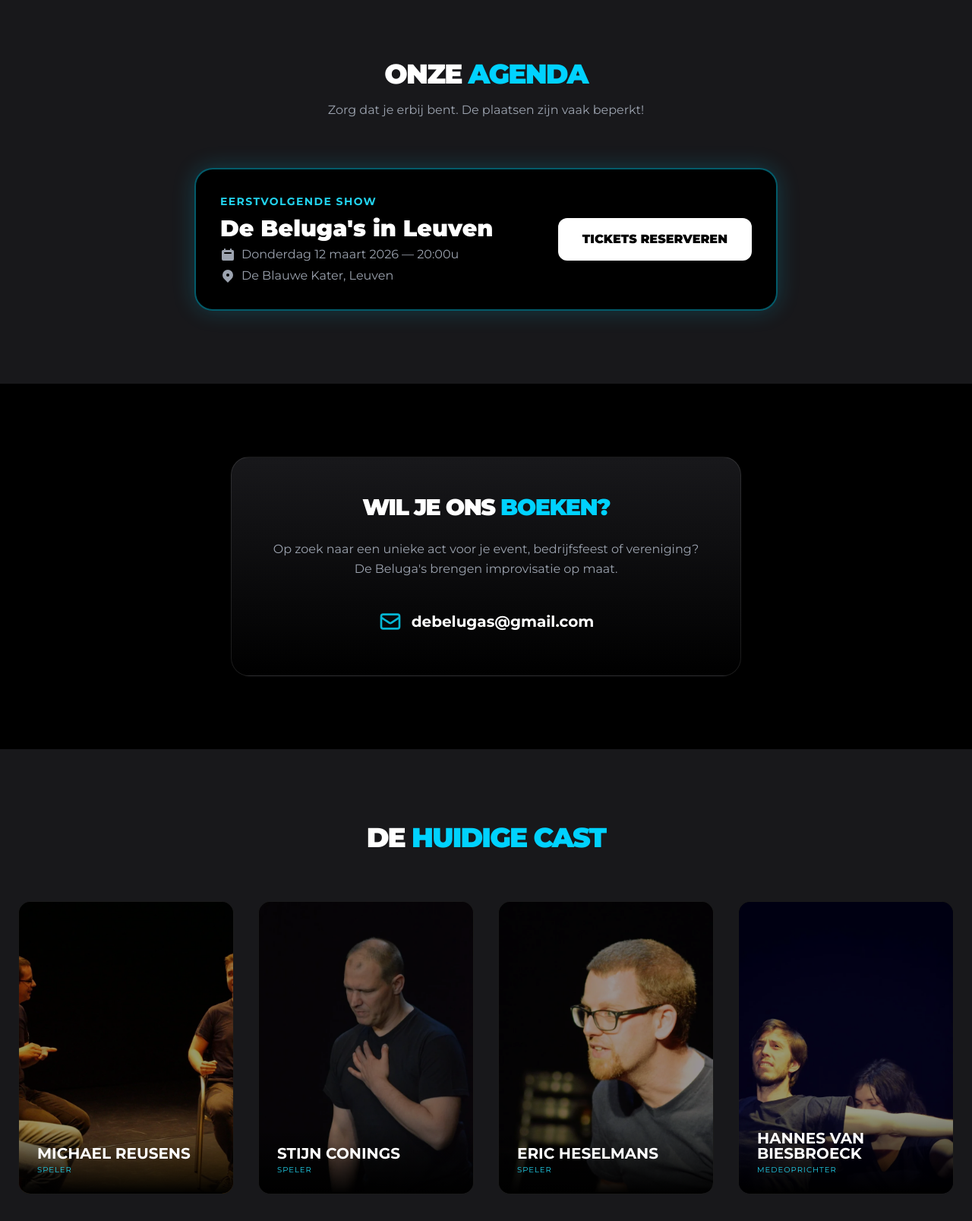
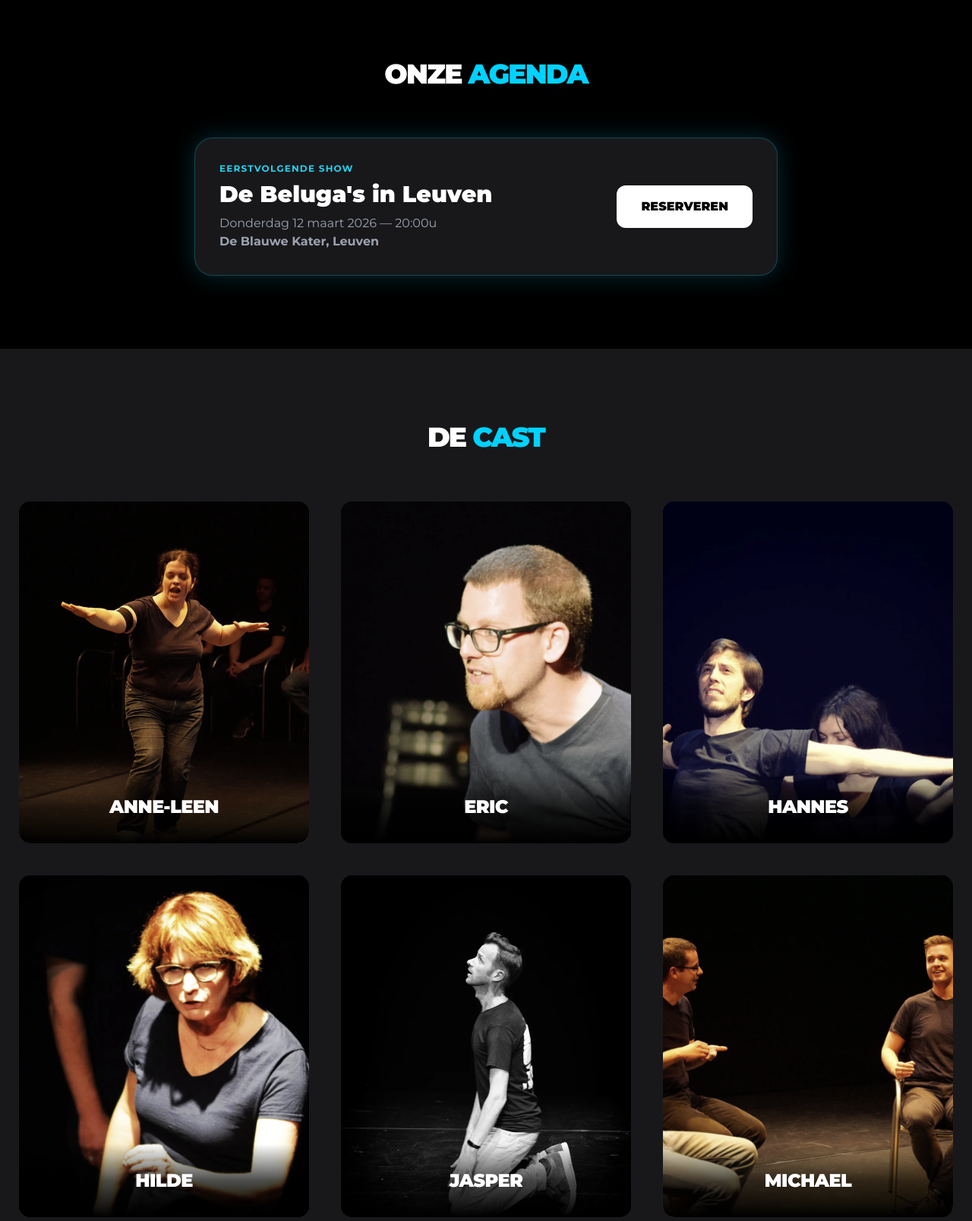
Before and after one commit to reusensm/debelugas-github.io, a plain HTML site: page index.html in a window 1280 px wide. Shown: the part 820-2427 px from the top of the page at 76% size. Drawn offline with nearby package versions, Linux system fonts and the light colour scheme.

Commit message:
alle spelers toegeveogd

```diff
--- a/index.html
+++ b/index.html
@@ -12,6 +12,8 @@
         .hero-gradient { background: linear-gradient(135deg, #004e92 0%, #000428 100%); }
         .accent-color { color: #00d2ff; }
         .ticket-glow { box-shadow: 0 0 30px rgba(0, 210, 255, 0.2); }
+        .player-card img { filter: grayscale(30%); transition: all 0.5s ease; }
+        .player-card:hover img { filter: grayscale(0%); transform: scale(1.05); }
     </style>
 </head>
 <body class="overflow-x-hidden">
@@ -21,9 +23,9 @@
             <img src="images/belugaslogo.webp" alt="De Beluga's Logo" class="h-10 w-auto">
             <div class="hidden md:flex space-x-8 font-bold uppercase tracking-widest text-xs">
                 <a href="#home" class="hover:text-cyan-400 transition">Home</a>
-                <a href="#agenda" class="text-cyan-400 hover:text-white transition underline underline-offset-8">Tickets</a>
+                <a href="#agenda" class="hover:text-cyan-400 transition">Agenda</a>
                 <a href="#spelers" class="hover:text-cyan-400 transition">Spelers</a>
-                <a href="#boeking" class="hover:text-cyan-400 transition border border-cyan-500 px-3 py-1 rounded">Boek ons</a>
+                <a href="#boeking" class="bg-cyan-500 text-black px-4 py-2 rounded-full hover:bg-white transition">Boek ons</a>
             </div>
         </div>
     </nav>
@@ -32,91 +34,135 @@
         <div class="container mx-auto px-6 text-center md:text-left flex flex-col md:flex-row items-center">
             <div class="md:w-1/2 animate__animated animate__fadeInLeft">
                 <h1 class="text-6xl md:text-8xl font-black mb-4 uppercase tracking-tighter leading-none">DE <br><span class="accent-color">BELUGA'S</span></h1>
-                <p class="text-xl md:text-2xl mb-8 text-gray-300 leading-relaxed">Improvisatietheater op het scherpst van de snede. Geen script, enkel pure energie.</p>
-                <a href="#agenda" class="bg-cyan-500 hover:bg-cyan-400 text-black font-black py-4 px-10 rounded-full transition-all transform hover:scale-105 inline-block text-lg shadow-xl">KOOP TICKETS</a>
+                <p class="text-xl md:text-2xl mb-8 text-gray-300 leading-relaxed">Niets staat vast. Alles is mogelijk. Improvisatietheater op het scherpst van de snede.</p>
+                <div class="flex flex-col sm:flex-row gap-4">
+                    <a href="#agenda" class="bg-cyan-500 hover:bg-cyan-400 text-black font-black py-4 px-10 rounded-full transition-all transform hover:scale-105 inline-block text-center shadow-xl">KOOP TICKETS</a>
+                    <a href="#spelers" class="border-2 border-white hover:bg-white hover:text-black font-black py-4 px-10 rounded-full transition-all inline-block text-center">DE CAST</a>
+                </div>
             </div>
             <div class="md:w-1/2 mt-12 md:mt-0 animate__animated animate__zoomIn flex justify-center">
-                <img src="images/belugaslogo.webp" alt="Beluga Logo" class="w-3/4 drop-shadow-[0_0_50px_rgba(0,210,255,0.4)]">
+                <img src="images/belugaslogo.webp" alt="Beluga Logo Groot" class="w-3/4 drop-shadow-[0_0_50px_rgba(0,210,255,0.4)]">
             </div>
         </div>
     </section>
 
-    <section id="agenda" class="py-24 bg-zinc-900 border-t border-white/5">
+    <section id="agenda" class="py-24 bg-black border-t border-white/5">
         <div class="container mx-auto px-6">
-            <h2 class="text-4xl font-black text-center mb-4 uppercase tracking-tighter">Onze <span class="accent-color">Agenda</span></h2>
-            <p class="text-gray-400 text-center mb-16">Zorg dat je erbij bent. De plaatsen zijn vaak beperkt!</p>
+            <h2 class="text-4xl font-black text-center mb-16 uppercase tracking-tighter">Onze <span class="accent-color">Agenda</span></h2>
+            <div class="max-w-3xl mx-auto">
+                <div class="bg-zinc-900 border border-cyan-500/30 rounded-3xl p-8 ticket-glow flex flex-col md:flex-row items-center justify-between gap-8">
+                    <div class="text-center md:text-left">
+                        <div class="text-cyan-400 font-bold uppercase tracking-widest text-xs mb-2">Eerstvolgende show</div>
+                        <h3 class="text-3xl font-black mb-2">De Beluga's in Leuven</h3>
+                        <p class="text-gray-400">Donderdag 12 maart 2026 — 20:00u</p>
+                        <p class="text-gray-400 font-bold">De Blauwe Kater, Leuven</p>
+                    </div>
+                    <a href="https://www.debelugas.be/optredens" target="_blank" class="bg-white text-black font-black py-4 px-8 rounded-xl hover:bg-cyan-400 transition-colors inline-block text-center">
+                        RESERVEREN
+                    </a>
+                </div>
+            </div>
+        </div>
+    </section>
 
-            <div class="max-w-3xl mx-auto">
-                <div class="bg-black border-2 border-cyan-500/50 rounded-3xl p-8 ticket-glow flex flex-col md:flex-row items-center justify-between gap-8 transform hover:scale-[1.02] transition">
-                    <div class="text-center md:text-left">
-                        <div class="text-cyan-400 font-bold uppercase tracking-widest text-sm mb-2">Eerstvolgende show</div>
-                        <h3 class="text-3xl font-black mb-1">De Beluga's in Leuven</h3>
-                        <p class="text-gray-400 flex items-center justify-center md:justify-start">
-                            <svg class="w-5 h-5 mr-2" fill="currentColor" viewBox="0 0 20 20"><path fill-rule="evenodd" d="M6 2a1 1 0 00-1 1v1H4a2 2 0 00-2 2v10a2 2 0 002 2h12a2 2 0 002-2V6a2 2 0 00-2-2h-1V3a1 1 0 10-2 0v1H7V3a1 1 0 00-1-1zm0 5a1 1 0 000 2h8a1 1 0 100-2H6z" clip-rule="evenodd"></path></svg>
-                            Donderdag 12 maart 2026 — 20:00u
-                        </p>
-                        <p class="text-gray-400 flex items-center justify-center md:justify-start mt-1">
-                            <svg class="w-5 h-5 mr-2" fill="currentColor" viewBox="0 0 20 20"><path fill-rule="evenodd" d="M5.05 4.05a7 7 0 119.9 9.9L10 18.9l-4.95-4.95a7 7 0 010-9.9zM10 11a2 2 0 100-4 2 2 0 000 4z" clip-rule="evenodd"></path></svg>
-                            De Blauwe Kater, Leuven
-                        </p>
-                    </div>
-                    <div>
-                        <a href="https://www.debelugas.be/optredens" target="_blank" class="bg-white text-black font-black py-4 px-8 rounded-xl hover:bg-cyan-400 transition-colors inline-block text-center whitespace-nowrap">
-                            TICKETS RESERVEREN
-                        </a>
+    <section id="spelers" class="py-24 bg-zinc-900">
+        <div class="container mx-auto px-6">
+            <h2 class="text-4xl font-black text-center mb-16 uppercase tracking-tighter">De <span class="accent-color">Cast</span></h2>
+
+            <div class="grid grid-cols-1 sm:grid-cols-2 lg:grid-cols-3 gap-10">
+
+                <div class="player-card group relative overflow-hidden rounded-2xl bg-black border border-white/10 text-center">
+                    <img src="images/spelers/anne-leen.webp" alt="Anne-leen" class="w-full h-[450px] object-cover">
+                    <div class="absolute bottom-0 left-0 w-full p-8 bg-gradient-to-t from-black via-black/70 to-transparent">
+                        <p class="text-2xl font-black uppercase tracking-tight">Anne-leen</p>
                     </div>
                 </div>
+
+                <div class="player-card group relative overflow-hidden rounded-2xl bg-black border border-white/10 text-center">
+                    <img src="images/spelers/eric.webp" alt="Eric" class="w-full h-[450px] object-cover">
+                    <div class="absolute bottom-0 left-0 w-full p-8 bg-gradient-to-t from-black via-black/70 to-transparent">
+                        <p class="text-2xl font-black uppercase tracking-tight">Eric</p>
+                    </div>
+                </div>
+
+                <div class="player-card group relative overflow-hidden rounded-2xl bg-black border border-white/10 text-center">
+                    <img src="images/spelers/hannes.webp" alt="Hannes" class="w-full h-[450px] object-cover">
+                    <div class="absolute bottom-0 left-0 w-full p-8 bg-gradient-to-t from-black via-black/70 to-transparent">
+                        <p class="text-2xl font-black uppercase tracking-tight">Hannes</p>
+                    </div>
+                </div>
+
+                <div class="player-card group relative overflow-hidden rounded-2xl bg-black border border-white/10 text-center">
+                    <img src="images/spelers/hilde.webp" alt="Hilde" class="w-full h-[450px] object-cover">
+                    <div class="absolute bottom-0 left-0 w-full p-8 bg-gradient-to-t from-black via-black/70 to-transparent">
+                        <p class="text-2xl font-black uppercase tracking-tight">Hilde</p>
+                    </div>
+                </div>
+
+                <div class="player-card group relative overflow-hidden rounded-2xl bg-black border border-white/10 text-center">
+                    <img src="images/spelers/jasper.webp" alt="Jasper" class="w-full h-[450px] object-cover">
+                    <div class="absolute bottom-0 left-0 w-full p-8 bg-gradient-to-t from-black via-black/70 to-transparent">
+                        <p class="text-2xl font-black uppercase tracking-tight">Jasper</p>
+                    </div>
+                </div>
+
+                <div class="player-card group relative overflow-hidden rounded-2xl bg-black border border-white/10 text-center">
+                    <img src="images/spelers/michael.webp" alt="Michael" class="w-full h-[450px] object-cover">
+                    <div class="absolute bottom-0 left-0 w-full p-8 bg-gradient-to-t from-black via-black/70 to-transparent">
+                        <p class="text-2xl font-black uppercase tracking-tight">Michael</p>
+                    </div>
+                </div>
+
+                <div class="player-card group relative overflow-hidden rounded-2xl bg-black border border-white/10 text-center">
+                    <img src="images/spelers/pieter.webp" alt="Pieter" class="w-full h-[450px] object-cover">
+                    <div class="absolute bottom-0 left-0 w-full p-8 bg-gradient-to-t from-black via-black/70 to-transparent">
+                        <p class="text-2xl font-black uppercase tracking-tight">Pieter</p>
+                    </div>
+                </div>
+
+                <div class="player-card group relative overflow-hidden rounded-2xl bg-black border border-white/10 text-center">
+                    <img src="images/spelers/roeland.webp" alt="Roeland" class="w-full h-[450px] object-cover">
+                    <div class="absolute bottom-0 left-0 w-full p-8 bg-gradient-to-t from-black via-black/70 to-transparent">
+                        <p class="text-2xl font-black uppercase tracking-tight">Roeland</p>
+                    </div>
+                </div>
+
+                <div class="player-card group relative overflow-hidden rounded-2xl bg-black border border-white/10 text-center">
+                    <img src="images/spelers/sara.webp" alt="Sara" class="w-full h-[450px] object-cover">
+                    <div class="absolute bottom-0 left-0 w-full p-8 bg-gradient-to-t from-black via-black/70 to-transparent">
+                        <p class="text-2xl font-black uppercase tracking-tight">Sara</p>
+                    </div>
+                </div>
+
+                <div class="player-card group relative overflow-hidden rounded-2xl bg-black border border-white/10 text-center">
+                    <img src="images/spelers/soetkin.webp" alt="Soetkin" class="w-full h-[450px] object-cover">
+                    <div class="absolute bottom-0 left-0 w-full p-8 bg-gradient-to-t from-black via-black/70 to-transparent">
+                        <p class="text-2xl font-black uppercase tracking-tight">Soetkin</p>
+                    </div>
+                </div>
+
+                <div class="player-card group relative overflow-hidden rounded-2xl bg-black border border-white/10 text-center">
+                    <img src="images/spelers/stijn.webp" alt="Stijn" class="w-full h-[450px] object-cover">
+                    <div class="absolute bottom-0 left-0 w-full p-8 bg-gradient-to-t from-black via-black/70 to-transparent">
+                        <p class="text-2xl font-black uppercase tracking-tight">Stijn</p>
+                    </div>
+                </div>
+
             </div>
         </div>
     </section>
 
     <section id="boeking" class="py-24 bg-black">
         <div class="container mx-auto px-6 text-center">
-            <div class="max-w-2xl mx-auto p-12 rounded-3xl border border-white/10 bg-gradient-to-b from-zinc-900 to-black">
-                <h2 class="text-3xl font-black mb-6 uppercase tracking-tighter">Wil je ons <span class="accent-color">boeken?</span></h2>
-                <p class="text-gray-400 mb-10 leading-relaxed">
-                    Op zoek naar een unieke act voor je event, bedrijfsfeest of vereniging? De Beluga's brengen improvisatie op maat.
+            <div class="max-w-2xl mx-auto p-12 rounded-3xl border border-white/10 bg-zinc-900/50">
+                <h2 class="text-3xl font-black mb-6 uppercase tracking-tighter">De Beluga's op <span class="accent-color">uw event?</span></h2>
+                <p class="text-gray-400 mb-8 leading-relaxed">
+                    Bedrijfsfeest, vereniging of privé-event? Wij brengen improvisatie op maat.
                 </p>
-                <a href="mailto:debelugas@gmail.com?subject=Aanvraag Boeking De Beluga's" class="inline-flex items-center text-xl font-bold hover:text-cyan-400 transition">
-                    <svg class="w-8 h-8 mr-3 text-cyan-500" fill="none" stroke="currentColor" viewBox="0 0 24 24"><path stroke-linecap="round" stroke-linejoin="round" stroke-width="2" d="M3 8l7.89 5.26a2 2 0 002.22 0L21 8M5 19h14a2 2 0 002-2V7a2 2 0 00-2-2H5a2 2 0 00-2 2v10a2 2 0 002 2z"></path></svg>
+                <a href="mailto:debelugas@gmail.com?subject=Aanvraag Boeking De Beluga's" class="inline-flex items-center text-xl font-bold text-cyan-400 hover:text-white transition">
+                    <svg class="w-6 h-6 mr-3" fill="none" stroke="currentColor" viewBox="0 0 24 24"><path stroke-linecap="round" stroke-linejoin="round" stroke-width="2" d="M3 8l7.89 5.26a2 2 0 002.22 0L21 8M5 19h14a2 2 0 002-2V7a2 2 0 00-2-2H5a2 2 0 00-2 2v10a2 2 0 002 2z"></path></svg>
                     debelugas@gmail.com
                 </a>
-            </div>
-        </div>
-    </section>
-
-    <section id="spelers" class="py-24 bg-zinc-900">
-        <div class="container mx-auto px-6">
-            <h2 class="text-4xl font-black text-center mb-16 uppercase tracking-tighter">De <span class="accent-color">Huidige Cast</span></h2>
-            <div class="grid grid-cols-1 sm:grid-cols-2 lg:grid-cols-4 gap-8">
-                <div class="group relative overflow-hidden rounded-2xl bg-black border border-white/10">
-                    <img src="images/spelers/michael.webp" alt="Michael Reusens" class="w-full h-96 object-cover opacity-60 group-hover:opacity-100 transition duration-500">
-                    <div class="absolute bottom-0 left-0 w-full p-6 bg-gradient-to-t from-black to-transparent">
-                        <p class="text-xl font-bold uppercase leading-none">Michael Reusens</p>
-                        <p class="text-cyan-400 text-[10px] uppercase tracking-widest mt-1">Speler</p>
-                    </div>
-                </div>
-                <div class="group relative overflow-hidden rounded-2xl bg-black border border-white/10">
-                    <img src="images/spelers/stijn.webp" alt="Stijn Conings" class="w-full h-96 object-cover opacity-60 group-hover:opacity-100 transition duration-500">
-                    <div class="absolute bottom-0 left-0 w-full p-6 bg-gradient-to-t from-black to-transparent">
-                        <p class="text-xl font-bold uppercase leading-none">Stijn Conings</p>
-                        <p class="text-cyan-400 text-[10px] uppercase tracking-widest mt-1">Speler</p>
-                    </div>
-                </div>
-                <div class="group relative overflow-hidden rounded-2xl bg-black border border-white/10">
-                    <img src="images/spelers/eric.webp" alt="Eric Heselmans" class="w-full h-96 object-cover opacity-60 group-hover:opacity-100 transition duration-500">
-                    <div class="absolute bottom-0 left-0 w-full p-6 bg-gradient-to-t from-black to-transparent">
-                        <p class="text-xl font-bold uppercase leading-none">Eric Heselmans</p>
-                        <p class="text-cyan-400 text-[10px] uppercase tracking-widest mt-1">Speler</p>
-                    </div>
-                </div>
-                <div class="group relative overflow-hidden rounded-2xl bg-black border border-white/10">
-                    <img src="images/spelers/hannes.webp" alt="Hannes Van Biesbroeck" class="w-full h-96 object-cover opacity-60 group-hover:opacity-100 transition duration-500">
-                    <div class="absolute bottom-0 left-0 w-full p-6 bg-gradient-to-t from-black to-transparent">
-                        <p class="text-xl font-bold uppercase leading-none">Hannes Van Biesbroeck</p>
-                        <p class="text-cyan-400 text-[10px] uppercase tracking-widest mt-1">Medeoprichter</p>
-                    </div>
-                </div>
             </div>
         </div>
     </section>
```
Also changed, not shown: images/spelers/anne-leen.webp (added), images/spelers/hilde.webp (added), images/spelers/jasper.webp (added), images/spelers/pieter.webp (added), images/spelers/roeland.webp (added), images/spelers/sara.webp (added), images/spelers/soetkin.webp (added).
